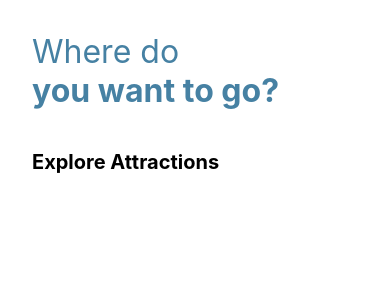
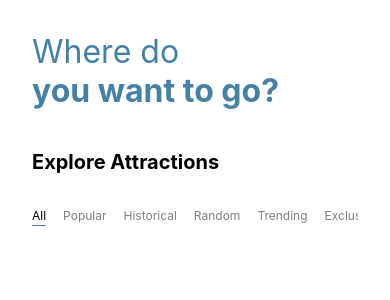
Before and after one commit to matan3sh/TravelApp, a React Native app: screen / in a window 390 px wide. Shown: the top 300 px of the page. Built offline with nearby package versions, Linux system fonts and the light colour scheme.

Commit message:
Building Categories List

```diff
--- /dev/null
+++ b/src/components/Categories/Categories.tsx
@@ -0,0 +1,34 @@
+import React from 'react';
+import {View, Text, FlatList} from 'react-native';
+import {styles} from './styles';
+
+interface CategoriesProps {
+  categories: string[];
+  selectedCategory: string;
+}
+
+function Categories({categories, selectedCategory}: CategoriesProps) {
+  return (
+    <FlatList
+      horizontal
+      data={categories}
+      renderItem={({item}) => {
+        const selected = selectedCategory === item;
+
+        return (
+          <View
+            style={[
+              styles.itemContainer,
+              selected ? styles.selectedItemContainer : {},
+            ]}>
+            <Text style={[styles.item, selected ? styles.selectedItem : {}]}>
+              {item}
+            </Text>
+          </View>
+        );
+      }}
+    />
+  );
+}
+
+export default React.memo(Categories);
--- /dev/null
+++ b/src/components/Categories/styles.ts
@@ -0,0 +1,20 @@
+import {StyleSheet} from 'react-native';
+
+export const styles = StyleSheet.create({
+  item: {
+    fontSize: 12,
+    color: 'rgba(0,0,0,0.5)',
+    paddingVertical: 2,
+  },
+  selectedItem: {
+    color: '#000',
+  },
+  itemContainer: {
+    marginVertical: 14,
+    marginRight: 17,
+  },
+  selectedItemContainer: {
+    borderBottomColor: '#4681A3',
+    borderBottomWidth: 1,
+  },
+});
--- a/src/screens/Home/Home.tsx
+++ b/src/screens/Home/Home.tsx
@@ -1,5 +1,6 @@
 import React from 'react';
 import {View, SafeAreaView} from 'react-native';
+import Categories from '../../components/Categories/Categories';
 import Title from '../../components/Title/Title';
 import {styles} from './styles';
 
@@ -11,6 +12,19 @@ export default function Home() {
         <Title text="you want to go?" />
 
         <Title text="Explore Attractions" style={styles.subtitle} />
+
+        <Categories
+          selectedCategory={'All'}
+          categories={[
+            'All',
+            'Popular',
+            'Historical',
+            'Random',
+            'Trending',
+            'Exclusive',
+            'Others',
+          ]}
+        />
       </View>
     </SafeAreaView>
   );
--- a/src/screens/Home/styles.ts
+++ b/src/screens/Home/styles.ts
@@ -8,6 +8,6 @@ export const styles = StyleSheet.create({
     fontSize: 20,
     color: '#000000',
     marginTop: 40,
-    marginBottom: 34,
+    marginBottom: 18,
   },
 });
```
